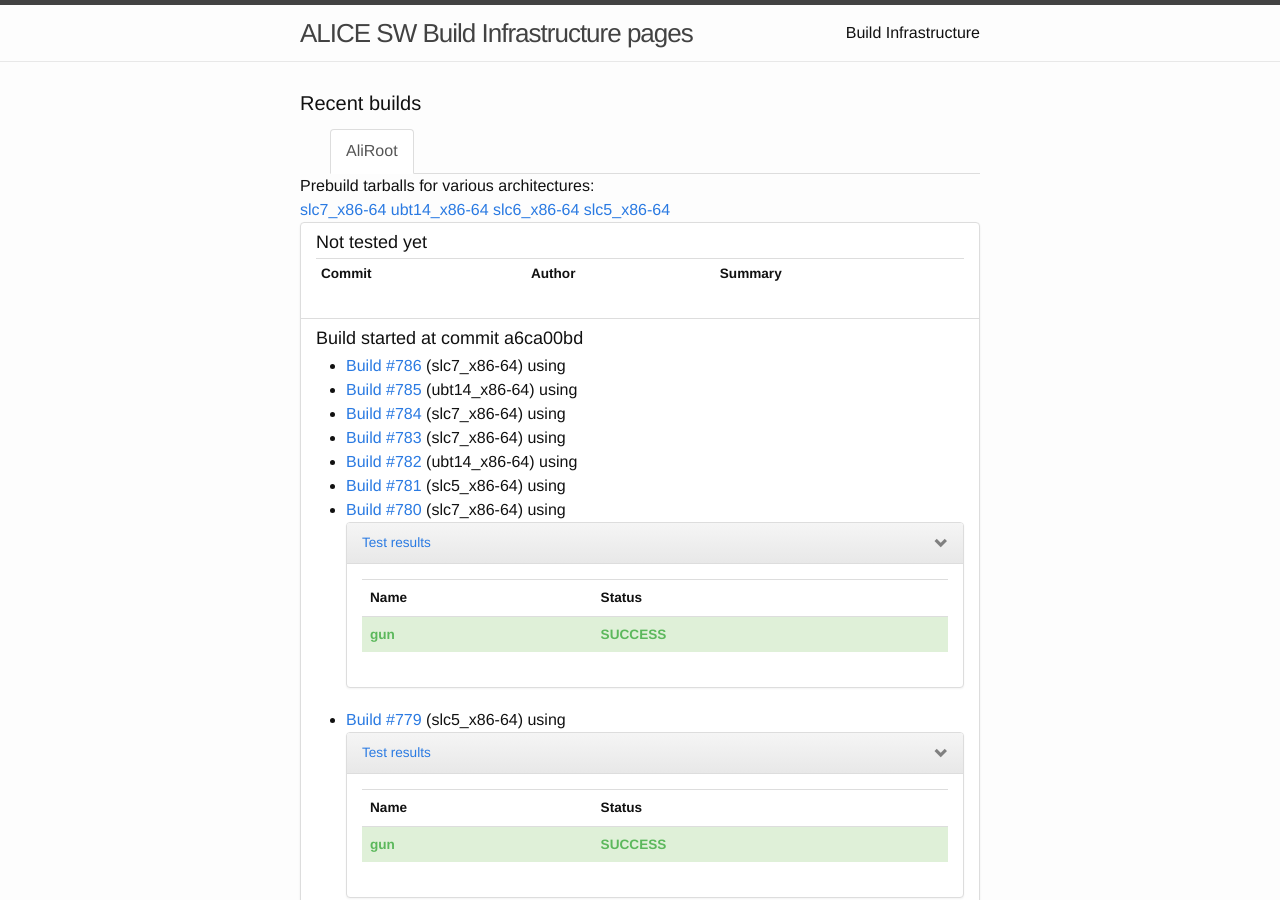
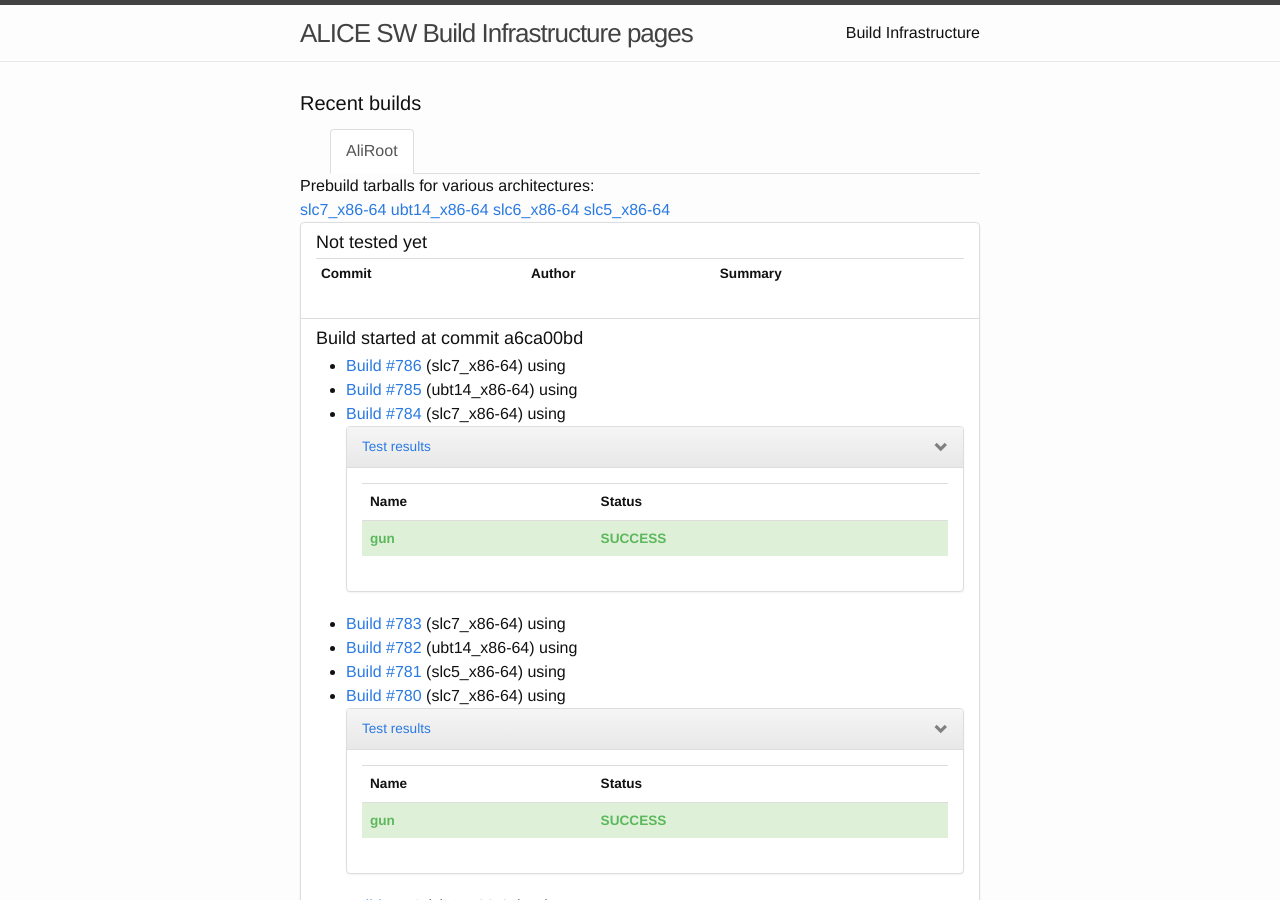
Before and after one commit to alisw/alisw.github.io, a Jekyll site: the page built from index.html, in a window 1280 px wide and 900 px high. Built offline with Jekyll 4.4.1, drawn with Linux system fonts in a browser that asks for light colours; nearby versions of some CDN libraries.

Commit message:
Updated results.

```diff
--- a/_data/tests_status.json
+++ b/_data/tests_status.json
@@ -481,6 +481,18 @@
             }
           } ]
         }
+      }, {
+        "key" : "784",
+        "by_name" : {
+          "buckets" : [ {
+            "key" : "gun",
+            "status" : {
+              "buckets" : [ {
+                "key" : "SUCCESS"
+              } ]
+            }
+          } ]
+        }
       } ]
     }
   }
```
